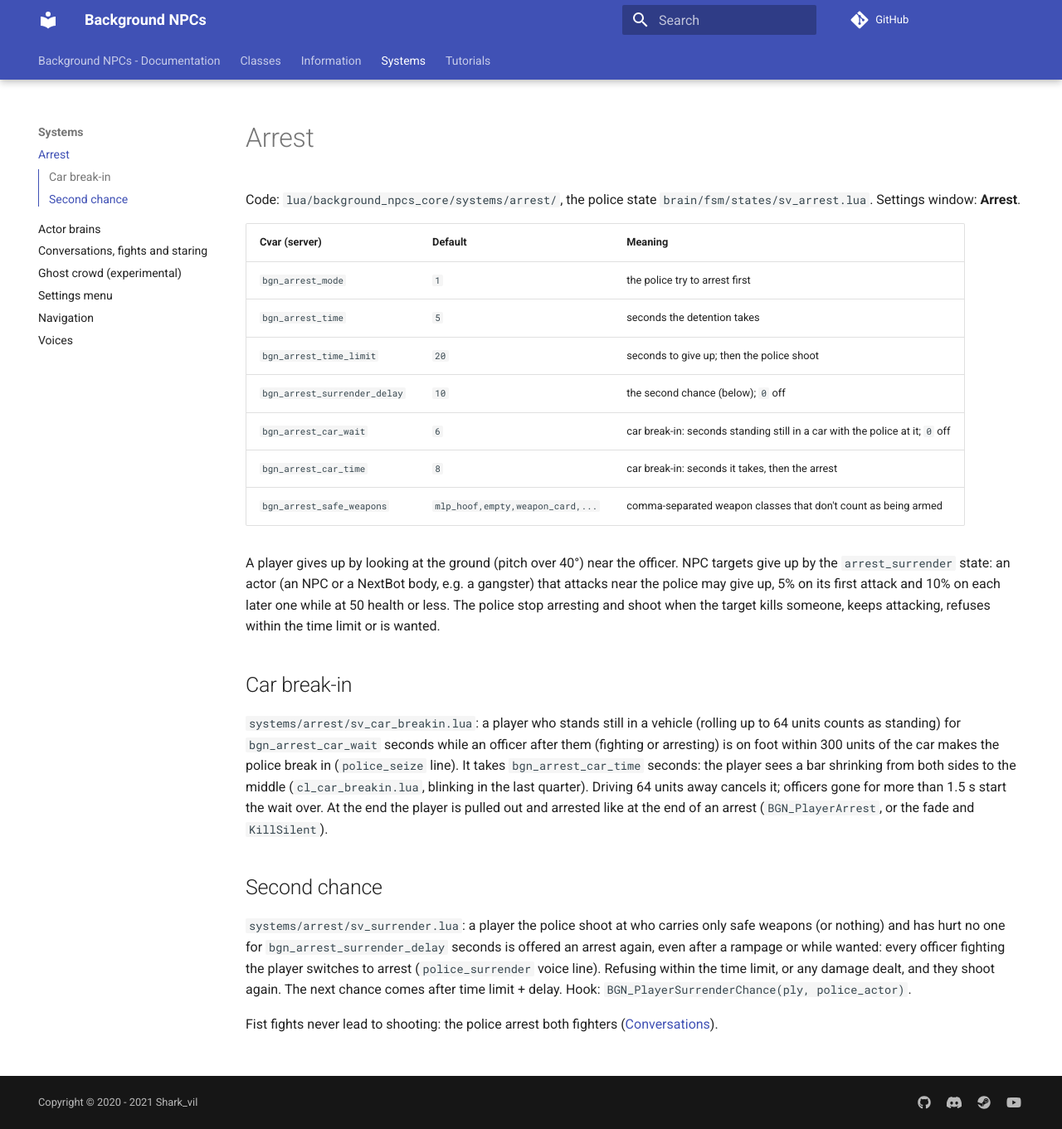
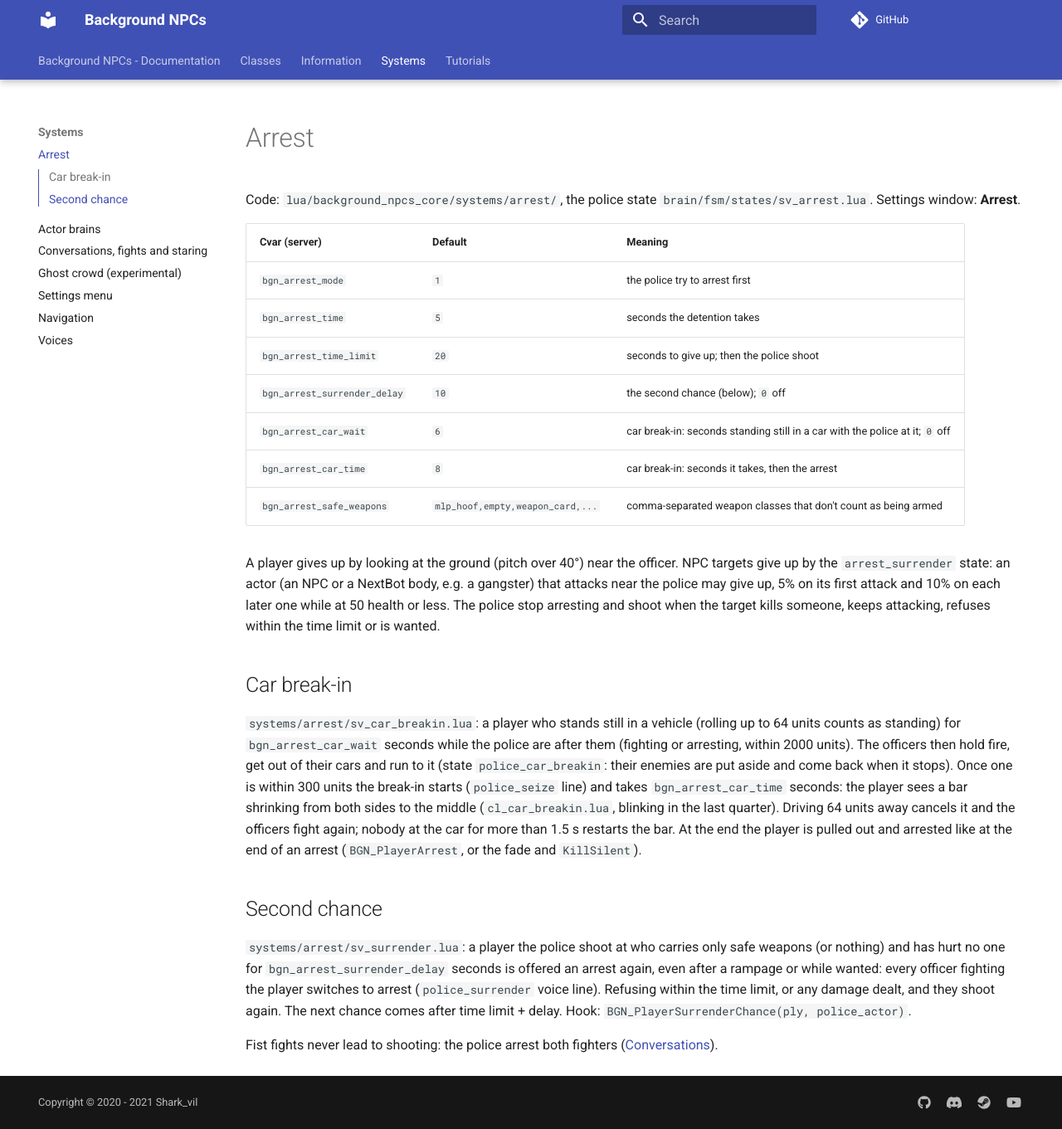
Before and after one commit to Shark-vil/background-citizens, an MkDocs documentation site: the page built from docs/systems/arrest.md, in a window 1280 px wide and 1361 px high. Shown: the whole window at 83% size. Built offline with MkDocs 1.6.1 and Material for MkDocs 9.7.7, drawn with Linux system fonts in a browser that asks for light colours; comment, search, counter and statistics services are not loaded.

Commit message:
Police cars no longer kill their crew; car break-in no longer waits for an officer at the car
- The run-over check counted the hidden, non-solid NextBots of the actors in the car
  (kept at its center): the police car killed its own officers. They are skipped.
- The break-in wait only ran with an officer within 300 units, but the police shoot
  from afar, so the player was shot dead. The wait now counts while they are after
  the player (2000 units); then they hold fire and come to the car (police_car_breakin),
  and fight again if the player drives off.

Co-Authored-By: Claude Opus 5.5 <noreply@anthropic.com>

```diff
--- a/docs/systems/arrest.md
+++ b/docs/systems/arrest.md
@@ -21,11 +21,13 @@ refuses within the time limit or is wanted.
 ## Car break-in
 
 `systems/arrest/sv_car_breakin.lua`: a player who stands still in a vehicle (rolling up to 64 units counts as
-standing) for `bgn_arrest_car_wait` seconds while an officer after them (fighting or arresting) is on foot within
-300 units of the car makes the police break in (`police_seize` line). It takes `bgn_arrest_car_time` seconds: the
-player sees a bar shrinking from both sides to the middle (`cl_car_breakin.lua`, blinking in the last quarter).
-Driving 64 units away cancels it; officers gone for more than 1.5 s start the wait over. At the end the player is
-pulled out and arrested like at the end of an arrest (`BGN_PlayerArrest`, or the fade and `KillSilent`).
+standing) for `bgn_arrest_car_wait` seconds while the police are after them (fighting or arresting, within 2000
+units). The officers then hold fire, get out of their cars and run to it (state `police_car_breakin`: their enemies
+are put aside and come back when it stops). Once one is within 300 units the break-in starts (`police_seize` line)
+and takes `bgn_arrest_car_time` seconds: the player sees a bar shrinking from both sides to the middle
+(`cl_car_breakin.lua`, blinking in the last quarter). Driving 64 units away cancels it and the officers fight
+again; nobody at the car for more than 1.5 s restarts the bar. At the end the player is pulled out and arrested
+like at the end of an arrest (`BGN_PlayerArrest`, or the fade and `KillSilent`).
 
 ## Second chance
 
```
Also changed, not shown: 3 other files.
